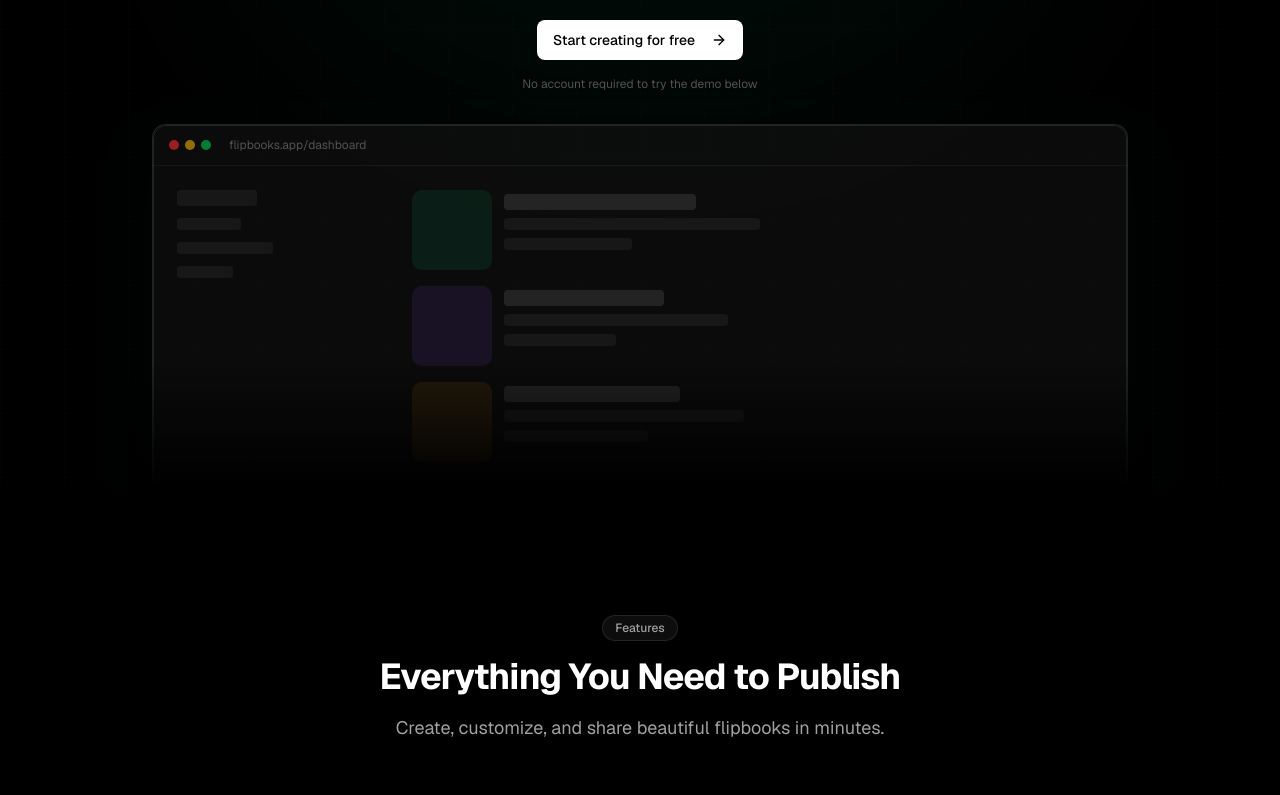
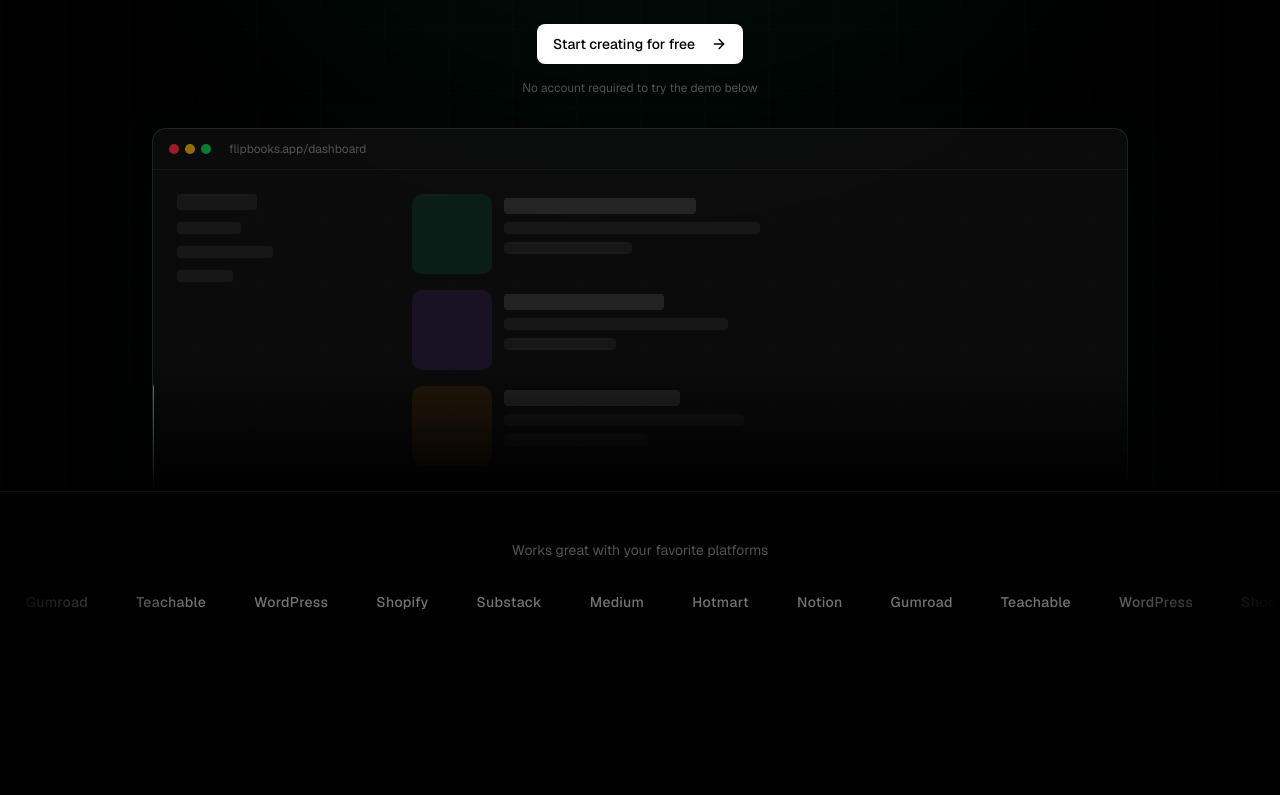
Before and after one commit to mamv2137/flip-maker, a Next.js app: page / in a window 1280 px wide. Shown: the part 540-1335 px from the top of the page. Built offline with nearby package versions, Linux system fonts and the light colour scheme; no server answers.

Commit message:
fix: install components from magic n aceternity

```diff
--- a/src/app/globals.css
+++ b/src/app/globals.css
@@ -42,7 +42,31 @@
   --color-sidebar-accent-foreground: var(--sidebar-accent-foreground);
   --color-sidebar-border: var(--sidebar-border);
   --color-sidebar-ring: var(--sidebar-ring);
-}
+  --animate-marquee: marquee var(--duration) infinite linear;
+  --animate-marquee-vertical: marquee-vertical var(--duration) linear infinite;
+  @keyframes marquee {
+  from {
+    transform: translateX(0);
+    }
+  to {
+    transform: translateX(calc(-100% - var(--gap)));
+    }
+  }
+  @keyframes marquee-vertical {
+  from {
+    transform: translateY(0);
+    }
+  to {
+    transform: translateY(calc(-100% - var(--gap)));
+    }
+  }
+  --animate-shiny-text: shiny-text 8s infinite
+;
+  @keyframes shiny-text {
+  0%, 90%, 100% {
+    background-position: calc(-100% - var(--shiny-width)) 0;}
+  30%, 60% {
+    background-position: calc(100% + var(--shiny-width)) 0;}}}
 
 :root {
   --radius: 0.625rem;
@@ -114,6 +138,9 @@
 }
 
 @layer base {
+  html {
+    scroll-behavior: smooth;
+  }
   * {
     @apply border-border outline-ring/50;
   }
--- a/src/app/page.tsx
+++ b/src/app/page.tsx
@@ -5,6 +5,7 @@ import { FeaturesSection } from '@/components/landing/FeaturesSection'
 import { ProcessSection } from '@/components/landing/ProcessSection'
 import { DemoSection } from '@/components/landing/DemoSection'
 import { CtaSection } from '@/components/landing/CtaSection'
+import { LogoCloud } from '@/components/landing/LogoCloud'
 import { Footer } from '@/components/landing/Footer'
 
 export default async function Home() {
@@ -16,6 +17,7 @@ export default async function Home() {
     <div className="dark bg-black min-h-screen text-white">
       <LandingNavbar isAuthenticated={isAuthenticated} />
       <HeroSection isAuthenticated={isAuthenticated} />
+      <LogoCloud />
       <FeaturesSection />
       <ProcessSection />
       <DemoSection />
--- a/src/components/landing/HeroSection.tsx
+++ b/src/components/landing/HeroSection.tsx
@@ -5,6 +5,7 @@ import { Button } from '@/components/ui/button'
 import { ArrowRight, Sparkles } from 'lucide-react'
 import { motion } from 'motion/react'
 import { BorderBeam } from '@/components/ui/border-beam'
+import { AnimatedShinyText } from '@/components/ui/animated-shiny-text'
 
 type Props = {
   isAuthenticated: boolean
@@ -33,16 +34,20 @@ export function HeroSection({ isAuthenticated }: Props) {
       />
 
       <div className="relative mx-auto max-w-4xl px-4 pb-8 pt-24 text-center sm:px-6 sm:pt-32">
-        {/* Badge pill */}
+        {/* Badge pill with shiny text */}
         <motion.div
-          className="mb-8 inline-flex items-center gap-2 rounded-full border border-white/10 bg-white/5 px-4 py-1.5 text-sm text-neutral-300 backdrop-blur-sm"
+          className="mb-8 inline-flex"
           initial={{ opacity: 0, y: -20 }}
           animate={{ opacity: 1, y: 0 }}
           transition={{ duration: 0.6, ease: 'easeOut' }}
         >
-          <Sparkles className="h-3.5 w-3.5 text-emerald-400" />
-          <span>Free to use — no credit card needed</span>
-          <ArrowRight className="h-3 w-3 text-neutral-500" />
+          <div className="group inline-flex items-center gap-2 rounded-full border border-white/10 bg-white/5 px-4 py-1.5 backdrop-blur-sm">
+            <Sparkles className="h-3.5 w-3.5 text-emerald-400" />
+            <AnimatedShinyText shimmerWidth={70}>
+              Free to use — no credit card needed
+            </AnimatedShinyText>
+            <ArrowRight className="h-3 w-3 text-neutral-500 transition-transform group-hover:translate-x-0.5" />
+          </div>
         </motion.div>
 
         {/* Headline — word-by-word reveal */}
@@ -53,7 +58,11 @@ export function HeroSection({ isAuthenticated }: Props) {
               className="mr-3 inline-block"
               initial={{ opacity: 0, y: 10, filter: 'blur(4px)' }}
               animate={{ opacity: 1, y: 0, filter: 'blur(0px)' }}
-              transition={{ duration: 0.3, delay: 0.3 + index * 0.1, ease: 'easeInOut' }}
+              transition={{
+                duration: 0.3,
+                delay: 0.3 + index * 0.1,
+                ease: 'easeInOut',
+              }}
             >
               {word}
             </motion.span>
@@ -122,7 +131,7 @@ export function HeroSection({ isAuthenticated }: Props) {
         </motion.p>
       </div>
 
-      {/* Dashboard preview with border beam */}
+      {/* Dashboard preview with Magic UI Border Beam */}
       <motion.div
         className="relative mx-auto max-w-5xl px-4 sm:px-6"
         initial={{ opacity: 0, y: 30 }}
@@ -130,12 +139,19 @@ export function HeroSection({ isAuthenticated }: Props) {
         transition={{ duration: 0.7, delay: 1.4, ease: 'easeOut' }}
       >
         <div className="relative overflow-hidden rounded-t-xl border border-white/10 bg-neutral-900/50 shadow-2xl shadow-emerald-500/5">
-          <BorderBeam duration={8} lightWidth={300} lightColor="#10b981" />
+          <BorderBeam
+            duration={8}
+            size={300}
+            colorFrom="#10b981"
+            colorTo="#34d399"
+          />
           <div className="flex items-center gap-1.5 border-b border-white/5 px-4 py-3">
             <div className="h-2.5 w-2.5 rounded-full bg-red-500/60" />
             <div className="h-2.5 w-2.5 rounded-full bg-yellow-500/60" />
             <div className="h-2.5 w-2.5 rounded-full bg-green-500/60" />
-            <span className="ml-3 text-xs text-neutral-600">flipbooks.app/dashboard</span>
+            <span className="ml-3 text-xs text-neutral-600">
+              flipbooks.app/dashboard
+            </span>
           </div>
           <div className="grid grid-cols-4 gap-3 p-6">
             <div className="col-span-1 space-y-3">
--- /dev/null
+++ b/src/components/landing/LogoCloud.tsx
@@ -0,0 +1,52 @@
+'use client'
+
+import { Marquee } from '@/components/ui/marquee'
+import { InView } from '@/components/ui/in-view'
+
+const platforms = [
+  'Hotmart',
+  'Notion',
+  'Gumroad',
+  'Teachable',
+  'WordPress',
+  'Shopify',
+  'Substack',
+  'Medium',
+]
+
+export function LogoCloud() {
+  return (
+    <InView
+      variants={{
+        hidden: { opacity: 0 },
+        visible: { opacity: 1 },
+      }}
+      transition={{ duration: 0.6, delay: 0.2 }}
+      className="border-t border-white/5 py-12"
+    >
+      <p className="mb-6 text-center text-sm text-neutral-600">
+        Works great with your favorite platforms
+      </p>
+      <div
+        className="relative"
+        style={{
+          maskImage:
+            'linear-gradient(to right, transparent, black 15%, black 85%, transparent)',
+          WebkitMaskImage:
+            'linear-gradient(to right, transparent, black 15%, black 85%, transparent)',
+        }}
+      >
+        <Marquee pauseOnHover className="[--duration:30s] [--gap:3rem]">
+          {platforms.map((name) => (
+            <span
+              key={name}
+              className="text-sm font-medium tracking-wide text-neutral-500"
+            >
+              {name}
+            </span>
+          ))}
+        </Marquee>
+      </div>
+    </InView>
+  )
+}
--- /dev/null
+++ b/src/components/ui/animated-shiny-text.tsx
@@ -0,0 +1,42 @@
+import {
+  type ComponentPropsWithoutRef,
+  type CSSProperties,
+  type FC,
+} from "react"
+
+import { cn } from "@/utils/tailwind"
+
+export interface AnimatedShinyTextProps extends ComponentPropsWithoutRef<"span"> {
+  shimmerWidth?: number
+}
+
+export const AnimatedShinyText: FC<AnimatedShinyTextProps> = ({
+  children,
+  className,
+  shimmerWidth = 100,
+  ...props
+}) => {
+  return (
+    <span
+      style={
+        {
+          "--shiny-width": `${shimmerWidth}px`,
+        } as CSSProperties
+      }
+      className={cn(
+        "mx-auto max-w-md text-neutral-600/70 dark:text-neutral-400/70",
+
+        // Shine effect
+        "animate-shiny-text bg-size-[var(--shiny-width)_100%] bg-clip-text bg-position-[0_0] bg-no-repeat [transition:background-position_1s_cubic-bezier(.6,.6,0,1)_infinite]",
+
+        // Shine gradient
+        "bg-linear-to-r from-transparent via-black/80 via-50% to-transparent dark:via-white/80",
+
+        className
+      )}
+      {...props}
+    >
+      {children}
+    </span>
+  )
+}
--- a/src/components/ui/border-beam.tsx
+++ b/src/components/ui/border-beam.tsx
@@ -1,77 +1,105 @@
-'use client'
+"use client"
 
-import { CSSProperties, useEffect, useRef } from 'react'
-import { motion } from 'motion/react'
-import { cn } from '@/utils/tailwind'
+import { motion, MotionStyle, Transition } from "motion/react"
+
+import { cn } from "@/utils/tailwind"
 
 interface BorderBeamProps {
-  lightWidth?: number
+  /**
+   * The size of the border beam.
+   */
+  size?: number
+  /**
+   * The duration of the border beam.
+   */
   duration?: number
-  lightColor?: string
+  /**
+   * The delay of the border beam.
+   */
+  delay?: number
+  /**
+   * The color of the border beam from.
+   */
+  colorFrom?: string
+  /**
+   * The color of the border beam to.
+   */
+  colorTo?: string
+  /**
+   * The motion transition of the border beam.
+   */
+  transition?: Transition
+  /**
+   * The class name of the border beam.
+   */
+  className?: string
+  /**
+   * The style of the border beam.
+   */
+  style?: React.CSSProperties
+  /**
+   * Whether to reverse the animation direction.
+   */
+  reverse?: boolean
+  /**
+   * The initial offset position (0-100).
+   */
+  initialOffset?: number
+  /**
+   * The border width of the beam.
+   */
   borderWidth?: number
-  className?: string
 }
 
-export function BorderBeam({
-  lightWidth = 200,
-  duration = 10,
-  lightColor = '#10b981',
+export const BorderBeam = ({
+  className,
+  size = 50,
+  delay = 0,
+  duration = 6,
+  colorFrom = "#ffaa40",
+  colorTo = "#9c40ff",
+  transition,
+  style,
+  reverse = false,
+  initialOffset = 0,
   borderWidth = 1,
-  className,
-}: BorderBeamProps) {
-  const pathRef = useRef<HTMLDivElement>(null)
-
-  const updatePath = () => {
-    if (pathRef.current) {
-      const div = pathRef.current
-      div.style.setProperty(
-        '--path',
-        `path("M 0 0 H ${div.offsetWidth} V ${div.offsetHeight} H 0 V 0")`
-      )
-    }
-  }
-
-  useEffect(() => {
-    updatePath()
-    window.addEventListener('resize', updatePath)
-    return () => window.removeEventListener('resize', updatePath)
-  }, [])
-
+}: BorderBeamProps) => {
   return (
     <div
+      className="pointer-events-none absolute inset-0 rounded-[inherit] border-(length:--border-beam-width) border-transparent mask-[linear-gradient(transparent,transparent),linear-gradient(#000,#000)] mask-intersect [mask-clip:padding-box,border-box]"
       style={
         {
-          '--duration': duration,
-          '--border-width': `${borderWidth}px`,
-        } as CSSProperties
+          "--border-beam-width": `${borderWidth}px`,
+        } as React.CSSProperties
       }
-      ref={pathRef}
-      className={cn(
-        'absolute z-0 h-full w-full rounded-[inherit]',
-        "after:absolute after:inset-[var(--border-width)] after:rounded-[inherit] after:content-['']",
-        'border-[length:var(--border-width)] ![mask-clip:padding-box,border-box]',
-        '![mask-composite:intersect] [mask:linear-gradient(transparent,transparent),linear-gradient(red,red)]',
-        'before:absolute before:inset-0 before:z-[-1] before:rounded-[inherit] before:border-[length:var(--border-width)] before:border-white/10',
-        className
-      )}
     >
       <motion.div
-        className="absolute inset-0 aspect-square bg-[radial-gradient(ellipse_at_center,var(--light-color),transparent,transparent)]"
+        className={cn(
+          "absolute aspect-square",
+          "bg-linear-to-l from-(--color-from) via-(--color-to) to-transparent",
+          className
+        )}
         style={
           {
-            '--light-color': lightColor,
-            '--light-width': `${lightWidth}px`,
-            width: 'var(--light-width)',
-            offsetPath: 'var(--path)',
-          } as CSSProperties
+            width: size,
+            offsetPath: `rect(0 auto auto 0 round ${size}px)`,
+            "--color-from": colorFrom,
+            "--color-to": colorTo,
+            ...style,
+          } as MotionStyle
         }
+        initial={{ offsetDistance: `${initialOffset}%` }}
         animate={{
-          offsetDistance: ['0%', '100%'],
+          offsetDistance: reverse
+            ? [`${100 - initialOffset}%`, `${-initialOffset}%`]
+            : [`${initialOffset}%`, `${100 + initialOffset}%`],
         }}
         transition={{
-          duration: duration,
           repeat: Infinity,
-          ease: 'linear',
+          ease: "linear",
+          duration,
+          delay: -delay,
+          ...transition,
         }}
       />
     </div>
--- a/src/components/ui/infinite-slider.tsx
+++ /dev/null
@@ -1,97 +0,0 @@
-'use client'
-
-import { cn } from '@/utils/tailwind'
-import { useMotionValue, animate, motion } from 'motion/react'
-import { useState, useEffect } from 'react'
-import useMeasure from 'react-use-measure'
-
-type InfiniteSliderProps = {
-  children: React.ReactNode
-  gap?: number
-  duration?: number
-  durationOnHover?: number
-  direction?: 'horizontal' | 'vertical'
-  reverse?: boolean
-  className?: string
-}
-
-export function InfiniteSlider({
-  children,
-  gap = 16,
-  duration = 25,
-  durationOnHover,
-  direction = 'horizontal',
-  reverse = false,
-  className,
-}: InfiniteSliderProps) {
-  const [currentDuration, setCurrentDuration] = useState(duration)
-  const [ref, { width, height }] = useMeasure()
-  const translation = useMotionValue(0)
-  const [isTransitioning, setIsTransitioning] = useState(false)
-  const [key, setKey] = useState(0)
-
-  useEffect(() => {
-    let controls: ReturnType<typeof animate> | undefined
-    const size = direction === 'horizontal' ? width : height
-    if (size === 0) return
-
-    const contentSize = size + gap
-    const from = reverse ? -contentSize / 2 : 0
-    const to = reverse ? 0 : -contentSize / 2
-
-    if (isTransitioning) {
-      controls = animate(translation, [translation.get(), to], {
-        ease: 'linear',
-        duration: currentDuration * Math.abs((translation.get() - to) / contentSize),
-        onComplete: () => {
-          setIsTransitioning(false)
-          setKey((prevKey) => prevKey + 1)
-        },
-      })
-    } else {
-      controls = animate(translation, [from, to], {
-        ease: 'linear',
-        duration: currentDuration,
-        repeat: Infinity,
-        repeatType: 'loop',
-        repeatDelay: 0,
-        onRepeat: () => {
-          translation.set(from)
-        },
-      })
-    }
-
-    return controls?.stop
-  }, [key, translation, currentDuration, width, height, gap, isTransitioning, direction, reverse])
-
-  const hoverProps = durationOnHover
-    ? {
-        onHoverStart: () => {
-          setIsTransitioning(true)
-          setCurrentDuration(durationOnHover)
-        },
-        onHoverEnd: () => {
-          setIsTransitioning(true)
-          setCurrentDuration(duration)
-        },
-      }
-    : {}
-
-  return (
-    <div className={cn('overflow-hidden', className)}>
-      <motion.div
-        className="flex w-max"
-        style={{
-          ...(direction === 'horizontal' ? { x: translation } : { y: translation }),
-          gap: `${gap}px`,
-          flexDirection: direction === 'horizontal' ? 'row' : 'column',
-        }}
-        ref={ref}
-        {...hoverProps}
-      >
-        {children}
-        {children}
-      </motion.div>
-    </div>
-  )
-}
--- /dev/null
+++ b/src/components/ui/marquee.tsx
@@ -0,0 +1,74 @@
+import { type ComponentPropsWithoutRef } from "react"
+
+import { cn } from "@/utils/tailwind"
+
+interface MarqueeProps extends ComponentPropsWithoutRef<"div"> {
+  /**
+   * Optional CSS class name to apply custom styles
+   */
+  className?: string
+  /**
+   * Whether to reverse the animation direction
+   * @default false
+   */
+  reverse?: boolean
+  /**
+   * Whether to pause the animation on hover
+   * @default false
+   */
+  pauseOnHover?: boolean
+  /**
+   * Content to be displayed in the marquee
+   */
+  children: React.ReactNode
+  /**
+   * Whether to animate vertically instead of horizontally
+   * @default false
+   */
+  vertical?: boolean
+  /**
+   * Number of times to repeat the content
+   * @default 4
+   */
+  repeat?: number
+}
+
+export function Marquee({
+  className,
+  reverse = false,
+  pauseOnHover = false,
+  children,
+  vertical = false,
+  repeat = 4,
+  ...props
+}: MarqueeProps) {
+  return (
+    <div
+      {...props}
+      className={cn(
+        "group flex gap-(--gap) overflow-hidden p-2 [--duration:40s] [--gap:1rem]",
+        {
+          "flex-row": !vertical,
+          "flex-col": vertical,
+        },
+        className
+      )}
+    >
+      {Array(repeat)
+        .fill(0)
+        .map((_, i) => (
+          <div
+            key={i}
+            className={cn("flex shrink-0 justify-around gap-(--gap)", {
+              "animate-marquee flex-row": !vertical,
+              "animate-marquee-vertical flex-col": vertical,
+              "group-hover:[animation-play-state:paused]": pauseOnHover,
+              "[animation-direction:reverse]": reverse,
+            })}
+          >
+            {children}
+          </div>
+        ))}
+    </div>
+  )
+}
```
Also changed, not shown: src/components/ui/in-view.tsx (+7 -1 lines), .playwright-mcp/landing-magicui-final.png (added), components.json.
